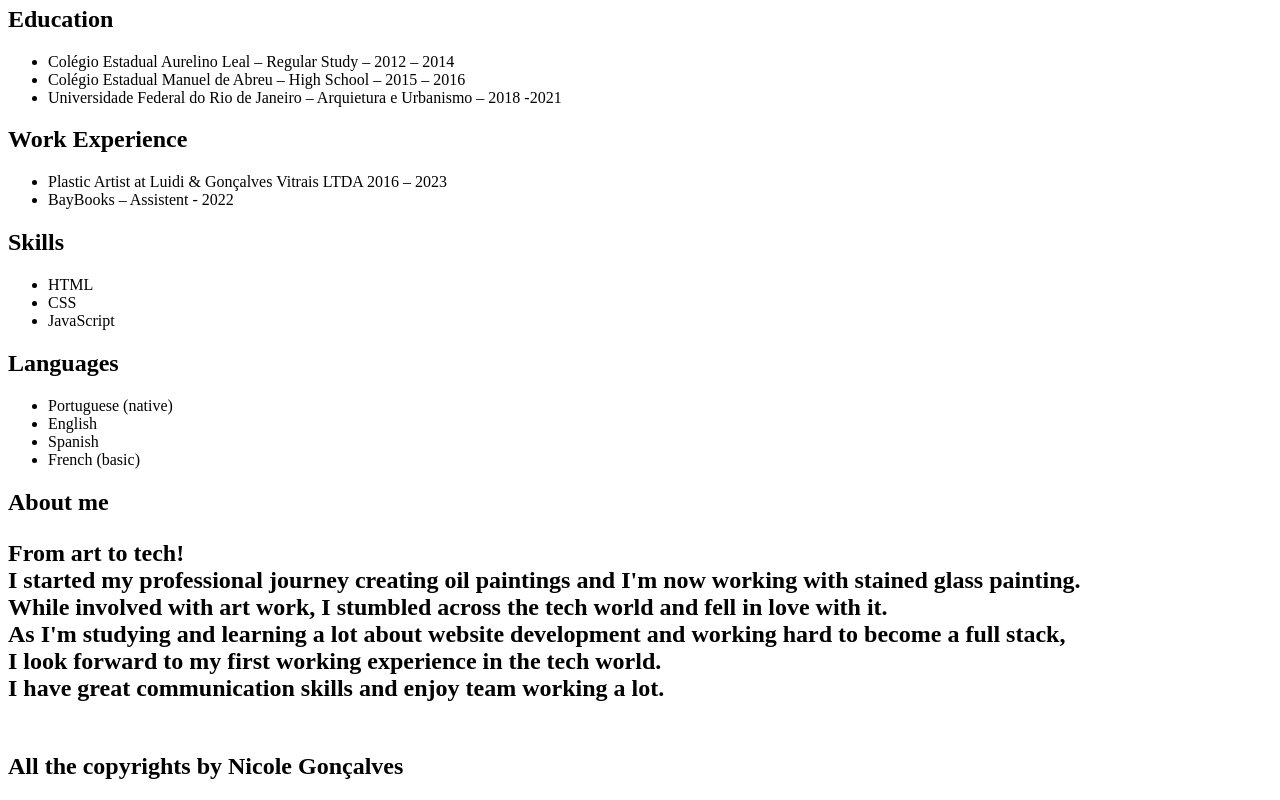
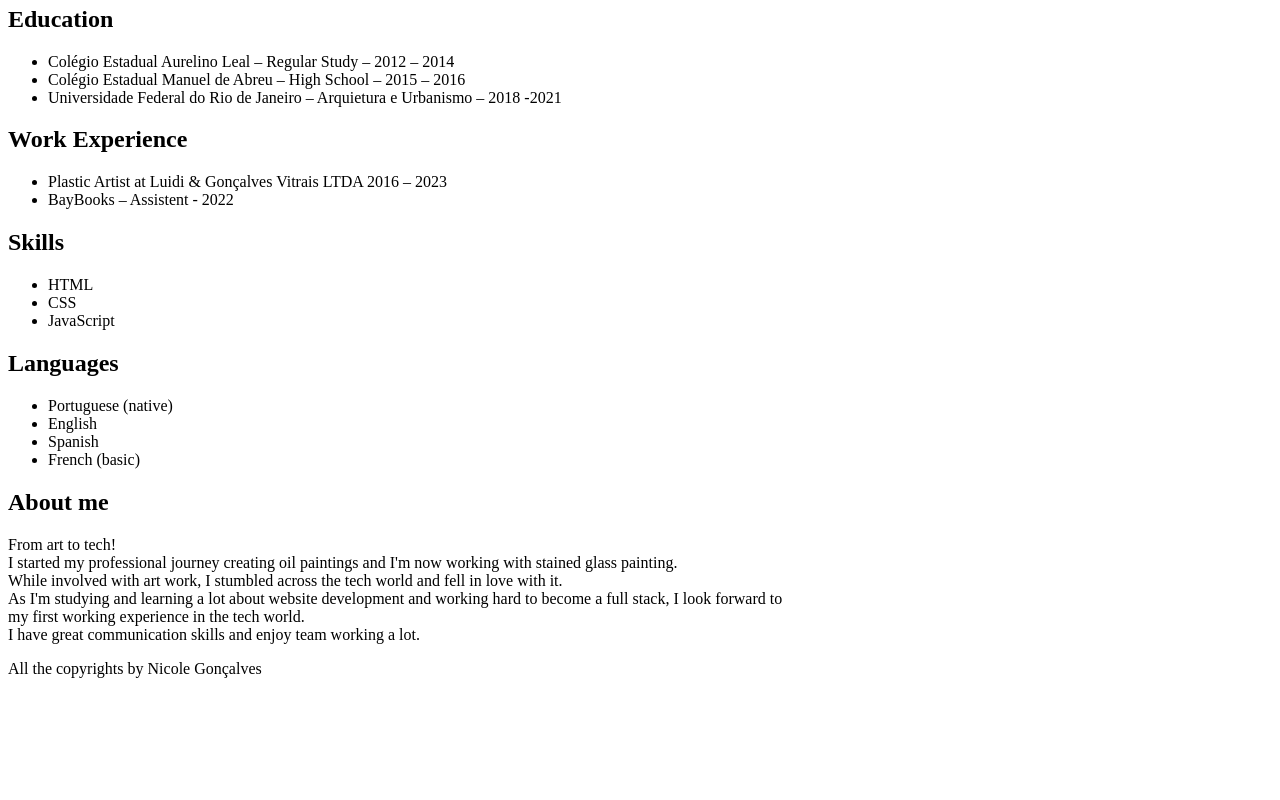
Before and after one commit to nicolesg/html-portfolio, a plain HTML site: page index.html in a window 1280 px wide. Shown: the part 369-1169 px from the top of the page. After the commit the page ends 1055 px from the top, so only its background shows below. Drawn offline with Linux system fonts and the light colour scheme.

Commit message:
Update index.html

```diff
--- a/index.html
+++ b/index.html
@@ -40,15 +40,14 @@
          <li>Spanish</li>
          <li>French (basic)</li>
     </ul>
-    <h2>About me<h2>
+    <h2>About me</h2>
     <p>From art to tech! <br>
-
        I started my professional journey creating oil paintings and I'm now working with stained glass painting. <br>
        While involved with art work, I stumbled across the tech world and fell in love with it.<br>
-       As I'm studying and learning a lot about website development and working hard to become a full stack, <br>I look forward to
+       As I'm studying and learning a lot about website development and working hard to become a full stack, I look forward to <br>
        my first working experience in the tech world. <br>
-       I have great communication skills and enjoy team working a lot.</p>
-    <br>
+       I have great communication skills and enjoy team working a lot.
+
 <footer>All the copyrights by Nicole Gonçalves</footer>
 
 
```
